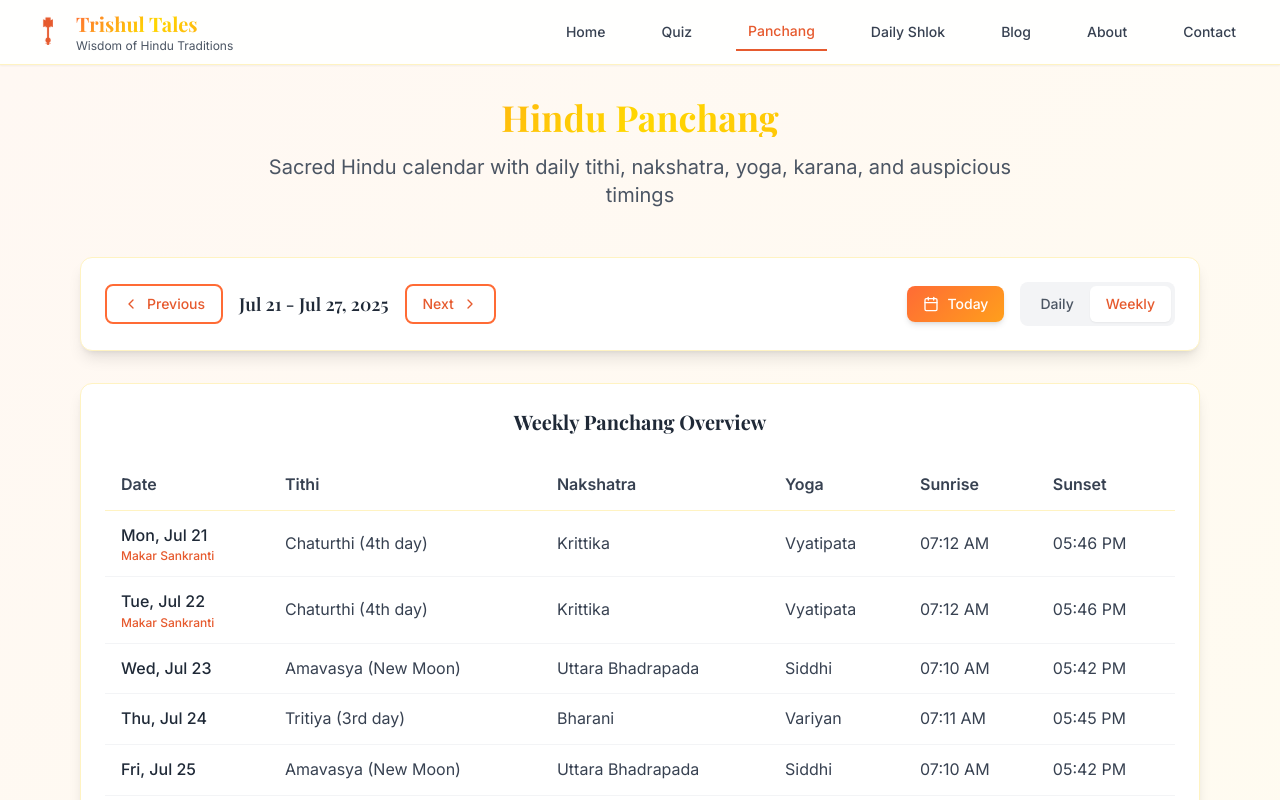
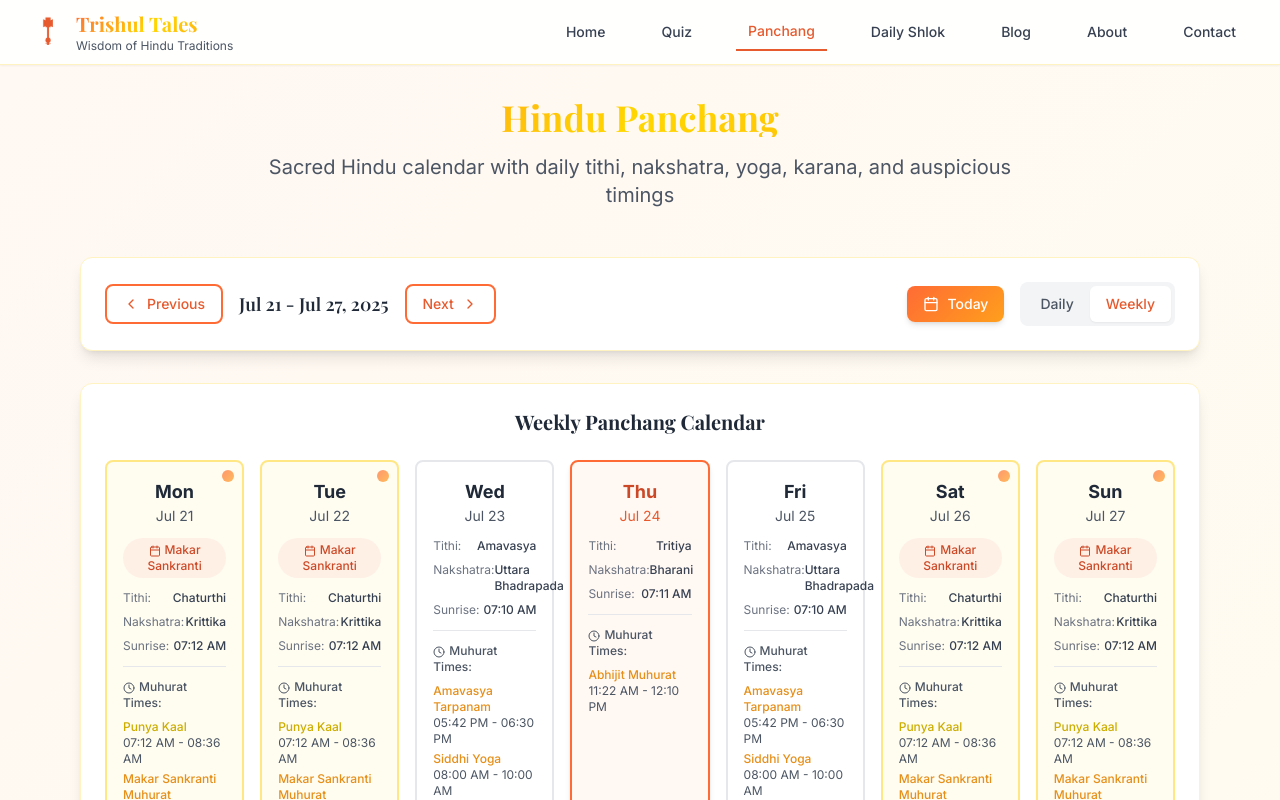
Before and after one commit to apper-apps/illume-trishul-tales, a React (Vite) app: page /panchang in a window 1280 px wide. Both pictures are taken after a click on the button "Weekly". Shown: the top 800 px of the page. Built offline with nearby package versions, Linux system fonts and the light colour scheme.

Commit message:
Add calendar-style weekly view with festival highlighting and muhurat timings to Panchang section

```diff
--- a/src/components/pages/PanchangPage.jsx
+++ b/src/components/pages/PanchangPage.jsx
@@ -215,51 +215,141 @@ const PanchangPage = () => {
           >
             <Card className="card-spiritual p-6">
               <h3 className="text-xl font-bold text-gray-800 mb-6 text-center">
-                Weekly Panchang Overview
+                Weekly Panchang Calendar
               </h3>
 
-              <div className="overflow-x-auto">
-                <table className="w-full">
-                  <thead>
-                    <tr className="border-b border-gold-200">
-                      <th className="text-left py-3 px-4 font-semibold text-gray-700">Date</th>
-                      <th className="text-left py-3 px-4 font-semibold text-gray-700">Tithi</th>
-                      <th className="text-left py-3 px-4 font-semibold text-gray-700">Nakshatra</th>
-                      <th className="text-left py-3 px-4 font-semibold text-gray-700">Yoga</th>
-                      <th className="text-left py-3 px-4 font-semibold text-gray-700">Sunrise</th>
-                      <th className="text-left py-3 px-4 font-semibold text-gray-700">Sunset</th>
-                    </tr>
-                  </thead>
-                  <tbody>
-                    {weeklyData.map((dayData, index) => (
-                      <motion.tr
+              {/* Calendar Grid */}
+              <div className="grid grid-cols-1 md:grid-cols-7 gap-4">
+                {weeklyData.map((dayData, index) => {
+                  const dayDate = new Date(dayData.date)
+                  const isToday = format(dayDate, 'yyyy-MM-dd') === format(new Date(), 'yyyy-MM-dd')
+                  const hasFestivals = dayData.festivals && dayData.festivals.length > 0
+                  const hasMuhurats = dayData.muhurats && dayData.muhurats.length > 0
+
+                  return (
+                    <motion.div
                       key={dayData.date}
-                        initial={{ opacity: 0, x: -20 }}
-                        animate={{ opacity: 1, x: 0 }}
+                      initial={{ opacity: 0, scale: 0.9 }}
+                      animate={{ opacity: 1, scale: 1 }}
                       transition={{ duration: 0.3, delay: index * 0.1 }}
-                        className="border-b border-gray-100 hover:bg-saffron-50 transition-colors duration-200"
+                      className={`relative p-4 rounded-lg border-2 transition-all duration-200 hover:shadow-lg ${
+                        isToday
+                          ? 'border-saffron-500 bg-saffron-50 shadow-md'
+                          : hasFestivals
+                          ? 'border-gold-400 bg-gold-50 hover:border-gold-500'
+                          : 'border-gray-200 bg-white hover:border-gray-300'
+                      }`}
                     >
-                        <td className="py-3 px-4">
-                          <div>
-                            <div className="font-medium text-gray-800">
-                              {format(new Date(dayData.date), "EEE, MMM d")}
+                      {/* Date Header */}
+                      <div className="text-center mb-3">
+                        <div className={`text-lg font-bold ${
+                          isToday ? 'text-saffron-700' : 'text-gray-800'
+                        }`}>
+                          {format(dayDate, 'EEE')}
                         </div>
-                            {dayData.festivals && dayData.festivals.length > 0 && (
-                              <div className="text-xs text-saffron-600 font-medium">
+                        <div className={`text-sm ${
+                          isToday ? 'text-saffron-600' : 'text-gray-600'
+                        }`}>
+                          {format(dayDate, 'MMM d')}
+                        </div>
+                      </div>
+
+                      {/* Festival Indicator */}
+                      {hasFestivals && (
+                        <div className="absolute top-2 right-2">
+                          <div className="w-3 h-3 bg-gradient-saffron rounded-full animate-pulse"></div>
+                        </div>
+                      )}
+
+                      {/* Festivals */}
+                      {hasFestivals && (
+                        <div className="mb-3">
+                          <div className="text-xs font-medium text-saffron-700 bg-saffron-100 px-2 py-1 rounded-full text-center">
+                            <ApperIcon name="Calendar" className="w-3 h-3 inline mr-1" />
                             {dayData.festivals[0]}
+                          </div>
+                        </div>
+                      )}
+
+                      {/* Key Panchang Info */}
+                      <div className="space-y-2 text-xs">
+                        <div className="flex justify-between">
+                          <span className="text-gray-500">Tithi:</span>
+                          <span className="font-medium text-gray-700 text-right">
+                            {dayData.tithi.split(' ')[0]}
+                          </span>
+                        </div>
+                        <div className="flex justify-between">
+                          <span className="text-gray-500">Nakshatra:</span>
+                          <span className="font-medium text-gray-700">
+                            {dayData.nakshatra}
+                          </span>
+                        </div>
+                        <div className="flex justify-between">
+                          <span className="text-gray-500">Sunrise:</span>
+                          <span className="font-medium text-gray-700">
+                            {dayData.sunrise}
+                          </span>
+                        </div>
+                      </div>
+
+                      {/* Muhurat Timings */}
+                      {hasMuhurats && (
+                        <div className="mt-3 pt-3 border-t border-gray-200">
+                          <div className="text-xs text-gray-600 mb-2 font-medium">
+                            <ApperIcon name="Clock" className="w-3 h-3 inline mr-1" />
+                            Muhurat Times:
+                          </div>
+                          <div className="space-y-1">
+                            {dayData.muhurats.slice(0, 2).map((muhurat, idx) => (
+                              <div key={idx} className="text-xs">
+                                <div className={`font-medium ${
+                                  muhurat.type === 'festival' ? 'text-gold-700' :
+                                  muhurat.type === 'spiritual' ? 'text-saffron-600' :
+                                  'text-orange-600'
+                                }`}>
+                                  {muhurat.name}
+                                </div>
+                                <div className="text-gray-600">
+                                  {muhurat.time}
+                                </div>
+                              </div>
+                            ))}
+                            {dayData.muhurats.length > 2 && (
+                              <div className="text-xs text-gray-500">
+                                +{dayData.muhurats.length - 2} more
                               </div>
                             )}
                           </div>
-                        </td>
-                        <td className="py-3 px-4 text-gray-700">{dayData.tithi}</td>
-                        <td className="py-3 px-4 text-gray-700">{dayData.nakshatra}</td>
-                        <td className="py-3 px-4 text-gray-700">{dayData.yoga}</td>
-                        <td className="py-3 px-4 text-gray-700">{dayData.sunrise}</td>
-                        <td className="py-3 px-4 text-gray-700">{dayData.sunset}</td>
-                      </motion.tr>
-                    ))}
-                  </tbody>
-                </table>
+                        </div>
+                      )}
+                    </motion.div>
+                  )
+                })}
+              </div>
+
+              {/* Weekly Summary */}
+              <div className="mt-6 pt-6 border-t border-gray-200">
+                <div className="grid grid-cols-1 md:grid-cols-3 gap-4 text-center">
+                  <div className="bg-gradient-to-br from-saffron-50 to-saffron-100 p-4 rounded-lg">
+                    <ApperIcon name="Calendar" className="w-6 h-6 mx-auto mb-2 text-saffron-600" />
+                    <div className="text-sm font-medium text-saffron-800">
+                      {weeklyData.filter(d => d.festivals && d.festivals.length > 0).length} Festivals
+                    </div>
+                  </div>
+                  <div className="bg-gradient-to-br from-gold-50 to-gold-100 p-4 rounded-lg">
+                    <ApperIcon name="Clock" className="w-6 h-6 mx-auto mb-2 text-gold-600" />
+                    <div className="text-sm font-medium text-gold-800">
+                      {weeklyData.reduce((acc, d) => acc + (d.muhurats ? d.muhurats.length : 0), 0)} Muhurat Times
+                    </div>
+                  </div>
+                  <div className="bg-gradient-to-br from-orange-50 to-orange-100 p-4 rounded-lg">
+                    <ApperIcon name="Star" className="w-6 h-6 mx-auto mb-2 text-orange-600" />
+                    <div className="text-sm font-medium text-orange-800">
+                      {new Set(weeklyData.map(d => d.nakshatra)).size} Nakshatras
+                    </div>
+                  </div>
+                </div>
               </div>
             </Card>
           </motion.div>
--- a/src/services/mockData/panchang.json
+++ b/src/services/mockData/panchang.json
@@ -10,7 +10,21 @@
     "sunset": "05:47 PM",
     "moonrise": "09:23 AM",
     "moonset": "09:45 PM",
-    "festivals": ["Makar Sankranti (Regional)"]
+    "festivals": ["Makar Sankranti (Regional)"],
+    "muhurats": [
+      {
+        "name": "Abhijit Muhurat",
+        "time": "11:24 AM - 12:12 PM",
+        "type": "auspicious",
+        "description": "Most auspicious time for new beginnings"
+      },
+      {
+        "name": "Brahma Muhurat",
+        "time": "05:36 AM - 06:24 AM",
+        "type": "spiritual",
+        "description": "Ideal for meditation and prayers"
+      }
+    ]
   },
 {
     "Id": 2,
@@ -23,7 +37,21 @@
     "sunset": "05:46 PM",
     "moonrise": "08:34 AM",
     "moonset": "08:52 PM",
-    "festivals": ["Makar Sankranti"]
+    "festivals": ["Makar Sankranti"],
+    "muhurats": [
+      {
+        "name": "Punya Kaal",
+        "time": "07:12 AM - 08:36 AM",
+        "type": "festival",
+        "description": "Sacred time for Makar Sankranti rituals"
+      },
+      {
+        "name": "Makar Sankranti Muhurat",
+        "time": "10:15 AM - 12:30 PM",
+        "type": "special",
+        "description": "Best time for charity and holy bath"
+      }
+    ]
   },
 {
     "Id": 3,
@@ -36,7 +64,15 @@
     "sunset": "05:45 PM",
     "moonrise": "07:45 AM",
     "moonset": "07:58 PM",
-    "festivals": []
+    "festivals": [],
+    "muhurats": [
+      {
+        "name": "Abhijit Muhurat",
+        "time": "11:22 AM - 12:10 PM",
+        "type": "auspicious",
+        "description": "General auspicious period"
+      }
+    ]
   },
 {
     "Id": 4,
@@ -49,7 +85,15 @@
     "sunset": "05:44 PM",
     "moonrise": "06:56 AM",
     "moonset": "07:04 PM",
-    "festivals": []
+    "festivals": [],
+    "muhurats": [
+      {
+        "name": "Ashwini Nakshatra",
+        "time": "09:30 AM - 11:15 AM",
+        "type": "nakshatra",
+        "description": "Favorable for healing and swift actions"
+      }
+    ]
   },
 {
     "Id": 5,
@@ -62,7 +106,21 @@
     "sunset": "05:43 PM",
     "moonrise": "06:07 AM",
     "moonset": "06:10 PM",
-    "festivals": []
+    "festivals": [],
+    "muhurats": [
+      {
+        "name": "Shiva Yoga",
+        "time": "06:00 AM - 08:00 AM",
+        "type": "spiritual",
+        "description": "Excellent for worship and meditation"
+      },
+      {
+        "name": "Revati Nakshatra",
+        "time": "02:30 PM - 04:15 PM",
+        "type": "nakshatra",
+        "description": "Good for completion of tasks"
+      }
+    ]
   },
 {
     "Id": 6,
@@ -75,6 +133,20 @@
     "sunset": "05:42 PM",
     "moonrise": "05:18 AM",
     "moonset": "05:16 PM",
-    "festivals": []
+    "festivals": [],
+    "muhurats": [
+      {
+        "name": "Amavasya Tarpanam",
+        "time": "05:42 PM - 06:30 PM",
+        "type": "ritual",
+        "description": "Time for ancestral offerings"
+      },
+      {
+        "name": "Siddhi Yoga",
+        "time": "08:00 AM - 10:00 AM",
+        "type": "auspicious",
+        "description": "Favorable for spiritual practices"
       }
     ]
+  }
+]
```
Also changed, not shown: src/services/api/panchangService.js (+38 -1 lines). Lines whose indentation alone changed are shown as unchanged.
